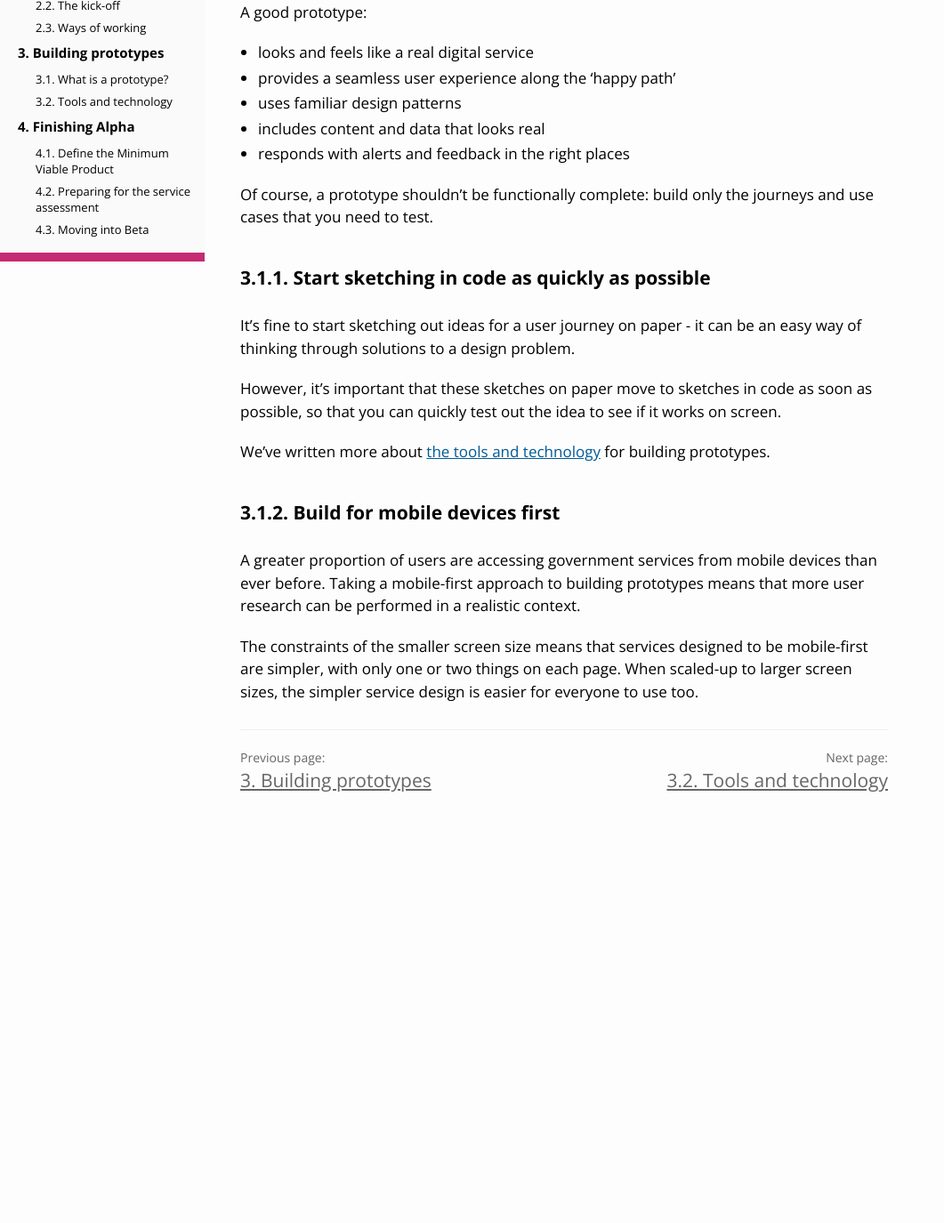
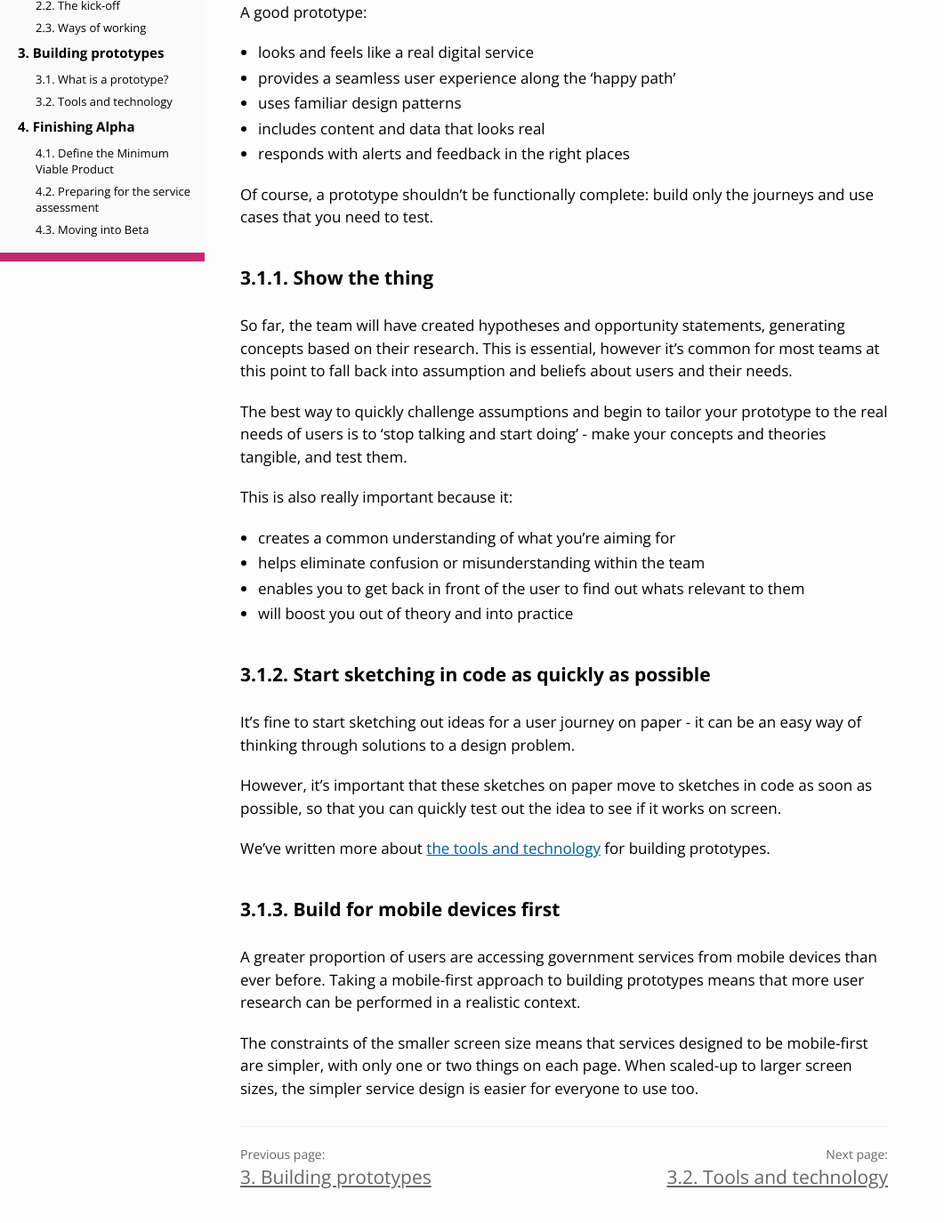
Before and after one commit to AusDTO/service-handbook, a Jekyll site: the page built from _alpha/3-building-prototypes/3-1-what-is-prototype.md, in a window 1280 px wide and 1400 px high, scrolled down 391 px. Shown: the top 1375 px of the window at 89% size, without its empty margins (0-1061 px from the left). Built offline with Jekyll 4.4.1, drawn with Linux system fonts in a browser that asks for light colours; before the commit the page ends 1345 px from its top, so only the background shows below that.

Commit message:
Add "Show the thing" section
This adds a new paragraph, written by Jo Hill.

```diff
--- a/_alpha/3-building-prototypes/3-1-what-is-prototype.md
+++ b/_alpha/3-building-prototypes/3-1-what-is-prototype.md
@@ -15,7 +15,20 @@ A good prototype:
 
 Of course, a prototype shouldn't be functionally complete: build only the journeys and use cases that you need to test.
 
-## 3.1.1. Start sketching in code as quickly as possible
+## 3.1.1. Show the thing
+
+So far, the team will have created hypotheses and opportunity statements, generating concepts based on their research. This is essential, however it's common for most teams at this point to fall back into assumption and beliefs about users and their needs.
+
+The best way to quickly challenge assumptions and begin to tailor your prototype to the real needs of users is to 'stop talking and start doing' - make your concepts and theories tangible, and test them.
+
+This is also really important because it:
+
+- creates a common understanding of what you're aiming for
+- helps eliminate confusion or misunderstanding within the team
+- enables you to get back in front of the user to find out whats relevant to them
+- will boost you out of theory and into practice
+
+## 3.1.2. Start sketching in code as quickly as possible
 
 It's fine to start sketching out ideas for a user journey on paper - it can be an easy way of thinking through solutions to a design problem.
 
@@ -23,7 +36,7 @@ However, it's important that these sketches on paper move to sketches in code as
 
 We've written more about [the tools and technology](3-2-tools-technology.html) for building prototypes.
 
-## 3.1.2. Build for mobile devices first
+## 3.1.3. Build for mobile devices first
 
 A greater proportion of users are accessing government services from mobile devices than ever before. Taking a mobile-first approach to building prototypes means that more user research can be performed in a realistic context.
 
```
